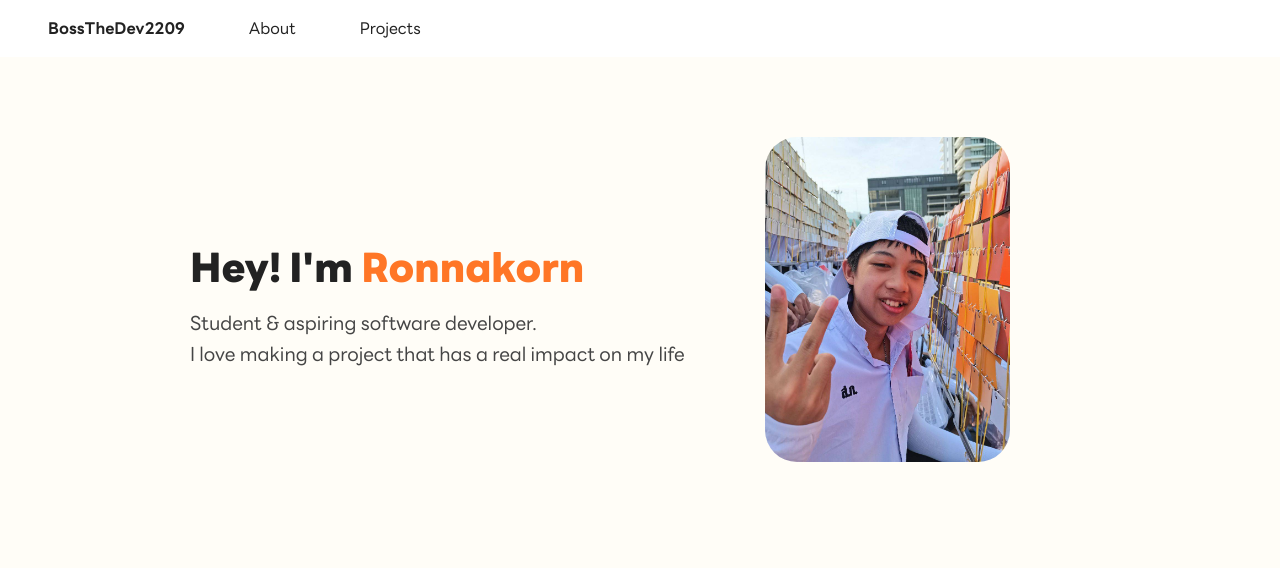
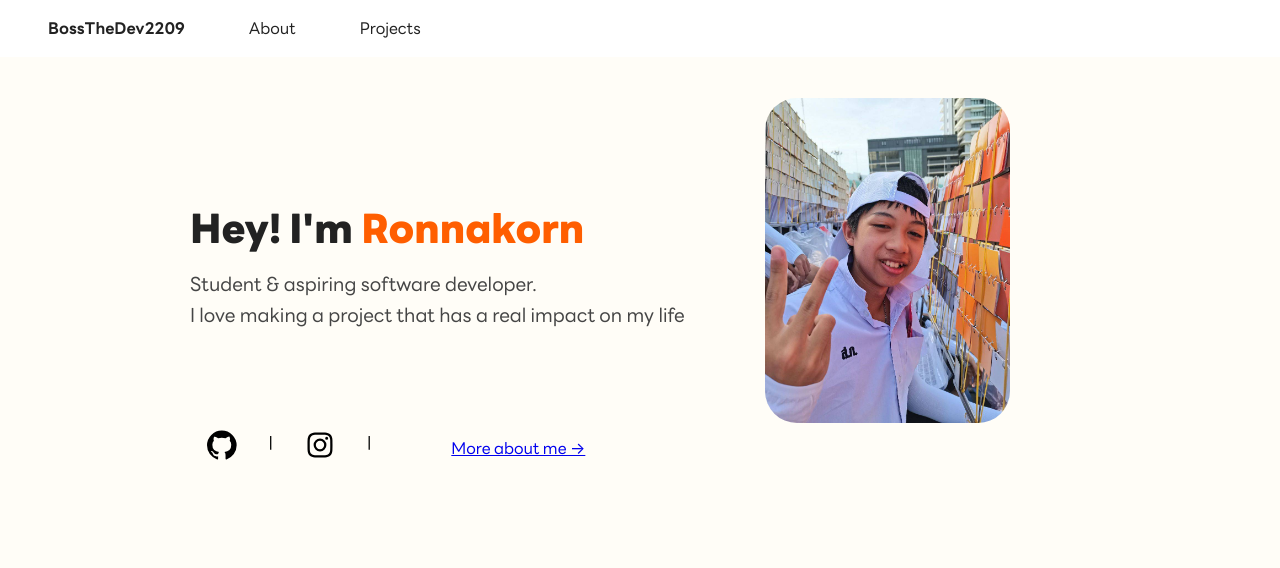
Before and after one commit to BossTheDev2209/ronnakorn.dev, a plain HTML site: page index.html in a window 1280 px wide. Shown: the top 568 px of the page. Drawn offline with Linux system fonts and the light colour scheme.

Commit message:
add contact link under Hero

```diff
--- a/about.css
+++ b/about.css
@@ -33,7 +33,7 @@
     --color-bg: #ffffff;
     --color-text: #222222;
     --color-muted: #454545;
-    --color-accent: #ff7626;
+    --color-accent: #FF5E00;
 }
 /*<html></html> variables defined here are available everywhere.*/
 
--- a/index.css
+++ b/index.css
@@ -33,7 +33,7 @@
     --color-bg: #ffffff;
     --color-text: #222222;
     --color-muted: #454545;
-    --color-accent: #ff7626;
+    --color-accent: #FF5E00;
 }
 /*<html></html> variables defined here are available everywhere.*/
 
@@ -72,8 +72,10 @@ nav a{
 section.Hero {
     padding: 5rem 4rem;
     display: flex;
+    flex-direction: column;
     justify-content: center;
     align-items: center;
+    max-height: 450px;
 }
 .HeroContainer{
     width: 100%;
@@ -96,6 +98,23 @@ section.Hero {
     color: var(--color-muted);
     font-size: 1.2rem;
     line-height: 1.6;
+}
+/*------------------------------------------------------------------------------------------------*/
+.Icons{
+    width: 100%;
+    max-width: 867px;
+    display: flex;
+    justify-content: flex-start;
+    align-items: center;
+    gap: 5rem;
+}
+.icon{
+    display: flex;
+    justify-items: flex-start;
+    gap: 2rem;
+}
+.icon a{
+    color: var(--color-muted);
 }
 /*------------------------------------------------------------------------------------------------*/
 .Projects{
--- a/index.html
+++ b/index.html
@@ -24,7 +24,18 @@
                 <img src="/img/Sigma_PotatoIRL.jpg" height="325" width="245" alt="Boss">
             </div>
         </div>
+        <!----------------------------Contact icons---------------------------------->
+        <div class="Icons">
+            <div class="icon">
+                <a href="https://github.com/BossTheDev2209"><svg xmlns="http://www.w3.org/2000/svg" width="30" height="30" viewBox="0 0 432 416"><path fill="#000000" d="M213.5 0q88.5 0 151 62.5T427 213q0 70-41 125.5T281 416q-14 2-14-11v-58q0-27-15-40q44-5 70.5-27t26.5-77q0-34-22-58q11-26-2-57q-18-5-58 22q-26-7-54-7t-53 7q-18-12-32.5-17.5T107 88h-6q-12 31-2 57q-22 24-22 58q0 55 27 77t70 27q-11 10-13 29q-42 18-62-18q-12-20-33-22q-2 0-4.5.5t-5 3.5t8.5 9q14 7 23 31q1 2 2 4.5t6.5 9.5t13 10.5T130 371t30-2v36q0 13-14 11q-64-22-105-77.5T0 213q0-88 62.5-150.5T213.5 0z"/></svg></a>
+                |
+                <a href="https://www.instagram.com/boss_khs3/"><svg xmlns="http://www.w3.org/2000/svg" width="30" height="30" viewBox="0 0 24 24"><path fill="#000000" d="M17.34 5.46a1.2 1.2 0 1 0 1.2 1.2a1.2 1.2 0 0 0-1.2-1.2Zm4.6 2.42a7.59 7.59 0 0 0-.46-2.43a4.94 4.94 0 0 0-1.16-1.77a4.7 4.7 0 0 0-1.77-1.15a7.3 7.3 0 0 0-2.43-.47C15.06 2 14.72 2 12 2s-3.06 0-4.12.06a7.3 7.3 0 0 0-2.43.47a4.78 4.78 0 0 0-1.77 1.15a4.7 4.7 0 0 0-1.15 1.77a7.3 7.3 0 0 0-.47 2.43C2 8.94 2 9.28 2 12s0 3.06.06 4.12a7.3 7.3 0 0 0 .47 2.43a4.7 4.7 0 0 0 1.15 1.77a4.78 4.78 0 0 0 1.77 1.15a7.3 7.3 0 0 0 2.43.47C8.94 22 9.28 22 12 22s3.06 0 4.12-.06a7.3 7.3 0 0 0 2.43-.47a4.7 4.7 0 0 0 1.77-1.15a4.85 4.85 0 0 0 1.16-1.77a7.59 7.59 0 0 0 .46-2.43c0-1.06.06-1.4.06-4.12s0-3.06-.06-4.12ZM20.14 16a5.61 5.61 0 0 1-.34 1.86a3.06 3.06 0 0 1-.75 1.15a3.19 3.19 0 0 1-1.15.75a5.61 5.61 0 0 1-1.86.34c-1 .05-1.37.06-4 .06s-3 0-4-.06a5.73 5.73 0 0 1-1.94-.3a3.27 3.27 0 0 1-1.1-.75a3 3 0 0 1-.74-1.15a5.54 5.54 0 0 1-.4-1.9c0-1-.06-1.37-.06-4s0-3 .06-4a5.54 5.54 0 0 1 .35-1.9A3 3 0 0 1 5 5a3.14 3.14 0 0 1 1.1-.8A5.73 5.73 0 0 1 8 3.86c1 0 1.37-.06 4-.06s3 0 4 .06a5.61 5.61 0 0 1 1.86.34a3.06 3.06 0 0 1 1.19.8a3.06 3.06 0 0 1 .75 1.1a5.61 5.61 0 0 1 .34 1.9c.05 1 .06 1.37.06 4s-.01 3-.06 4ZM12 6.87A5.13 5.13 0 1 0 17.14 12A5.12 5.12 0 0 0 12 6.87Zm0 8.46A3.33 3.33 0 1 1 15.33 12A3.33 3.33 0 0 1 12 15.33Z"/></svg></a>
+                |
+            </div>
+            <a href="/about.html"><p>More about me →</p></a>
+        </div>
     </section>
+
     <!----------------------------PROJECTS---------------------------------->
     <section class="Projects" id="projects">
         <div class="ProjectsContainer">
--- a/projects.css
+++ b/projects.css
@@ -33,7 +33,7 @@
     --color-bg: #ffffff;
     --color-text: #222222;
     --color-muted: #454545;
-    --color-accent: #ff7626;
+    --color-accent: #FF5E00;
 }
 /*<html></html> variables defined here are available everywhere.*/
 
```
Also changed, not shown: 1 other file.
